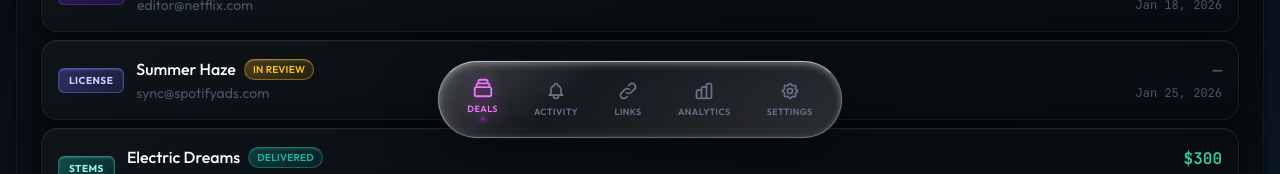
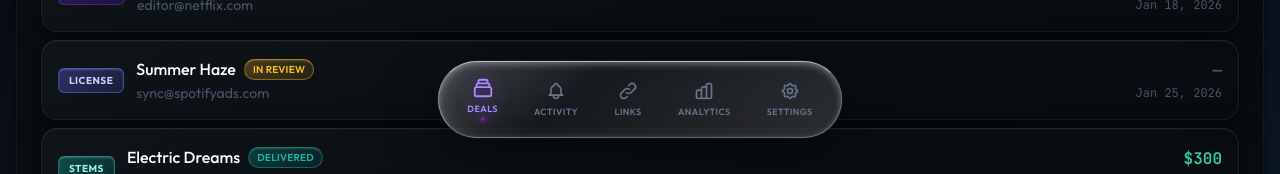
Before and after one commit to dpmr7n27mm-sketch/DealDesk, a React (Vite) app in the folder DealDesk-main/: page / in a window 1280 px wide. Shown: the part 626-800 px from the top of the page. Built offline with nearby package versions, Linux system fonts and the light colour scheme.

Commit message:
Change active text color and shadow effect

```diff
--- a/DealDesk-main/src/components/AppShell.jsx
+++ b/DealDesk-main/src/components/AppShell.jsx
@@ -204,10 +204,10 @@ export default function AppShell() {
                 to={item.path}
                 className={`flex flex-col items-center justify-center px-4 py-2 min-w-[60px] rounded-full transition-all duration-200 ${
                   isActive
-                    ? 'text-fuchsia-400'
+                    ? 'text-violet-400'
                     : 'text-slate-500 hover:text-slate-300 active:scale-95'
                 }`}
-                style={isActive ? { filter: 'drop-shadow(0 0 8px rgba(217, 70, 239, 0.6))' } : {}}
+                style={isActive ? { filter: 'drop-shadow(0 0 8px rgba(109, 40, 217, 0.6))' } : {}}
               >
                 <span className={`transition-all duration-200 ${isActive ? 'scale-110' : ''}`}>
                   <Icon />
```
